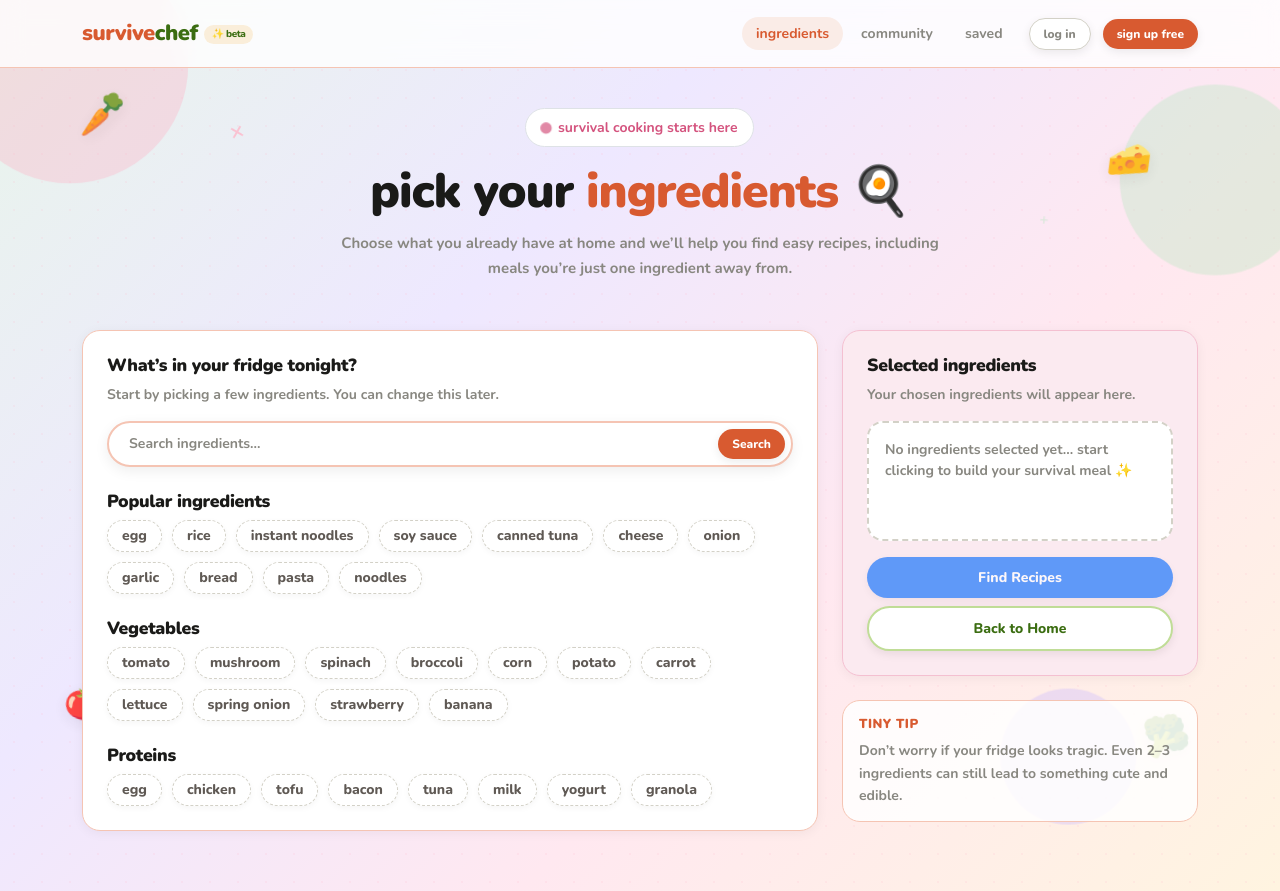
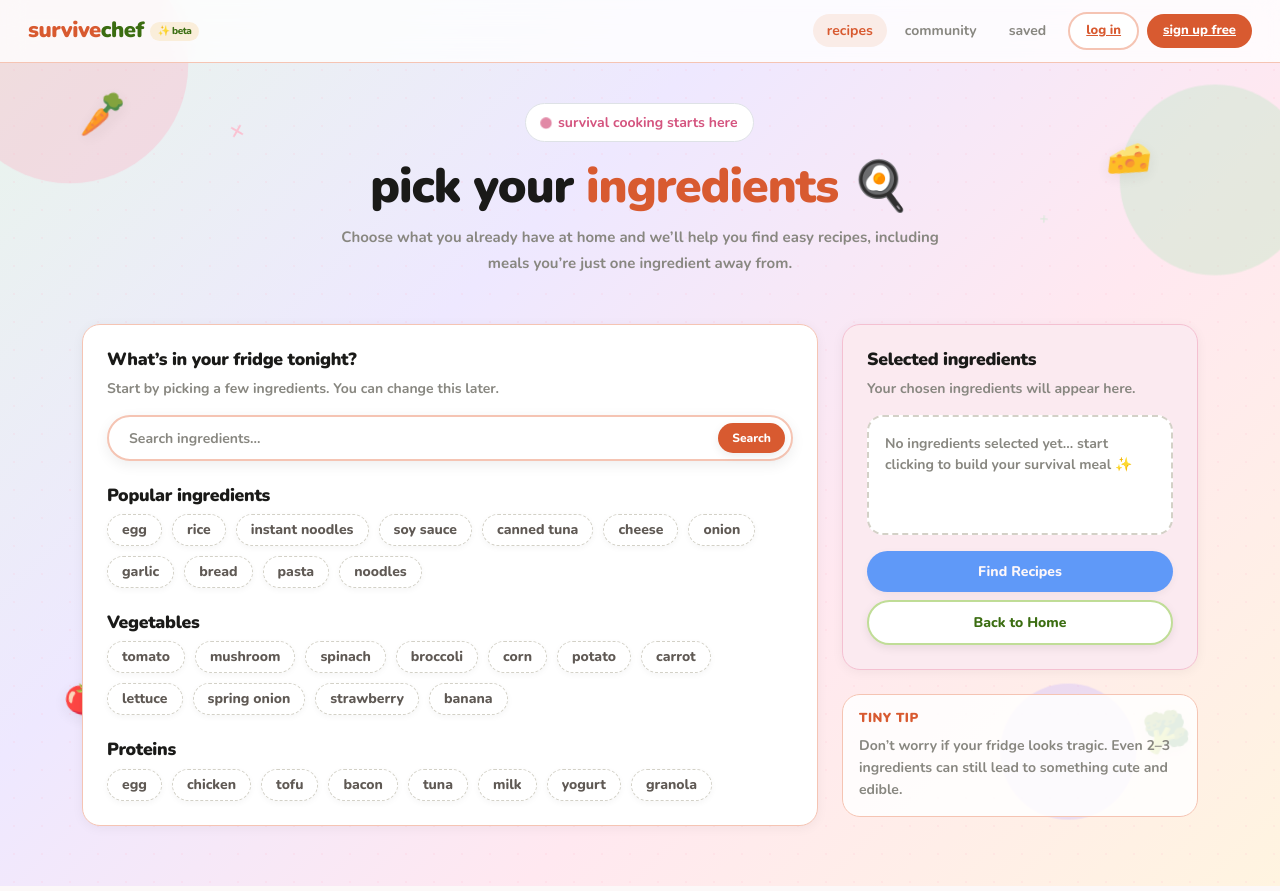
Before and after one commit to xAmyyang/cits5505, a Flask app: page /ingredients in a window 1280 px wide. Run offline with Flask 3, Linux system fonts and the light colour scheme.

Commit message:
Create reusable shared navbar for app pages

```diff
--- a/templates/ingredient-selection.html
+++ b/templates/ingredient-selection.html
@@ -35,47 +35,8 @@
   <span class="sc-sparkle" style="top:24%; right:18%; width:12px; height:12px; color:#B5E8C0; animation-delay:.4s;"></span>
   <span class="sc-sparkle" style="bottom:22%; left:16%; width:11px; height:11px; color:#C8B8FF; animation-delay:.8s;"></span>
 
-  <!-- Navbar -->
-  <nav class="navbar navbar-expand-lg sticky-top">
-    <div class="container">
-      <a class="navbar-brand" href="{{ url_for('home') }}">
-        survive<span>chef</span><span class="sc-logo-badge">✨ beta</span>
-      </a>
-
-      <button class="navbar-toggler" type="button" data-bs-toggle="collapse" data-bs-target="#scNavbar" aria-controls="scNavbar" aria-expanded="false" aria-label="Toggle navigation">
-        <span class="navbar-toggler-icon"></span>
-      </button>
-
-      <div class="collapse navbar-collapse" id="scNavbar">
-        <ul class="navbar-nav ms-auto align-items-lg-center gap-lg-1">
-          <li class="nav-item">
-            <a class="nav-link active" href="{{ url_for('ingredient_selection') }}">ingredients</a>
-          </li>
-          <li class="nav-item">
-            <a class="nav-link" href="{{ url_for('community') }}">community</a>
-          </li>
-          <li class="nav-item">
-            <a class="nav-link" href="{{ url_for('saved_recipes') }}">saved</a>
-          </li>
-          {% if is_logged_in %}
-          <li class="nav-item">
-            <a class="nav-link" href="{{ url_for('profile') }}">profile</a>
-          </li>
-          <li class="nav-item ms-lg-2 mt-2 mt-lg-0">
-            <a href="{{ url_for('logout') }}" class="btn btn-light btn-sm">log out</a>
-          </li>
-          {% else %}
-          <li class="nav-item ms-lg-2 mt-2 mt-lg-0">
-            <a href="{{ url_for('login') }}" class="btn btn-light btn-sm">log in</a>
-          </li>
-          <li class="nav-item ms-lg-2 mt-2 mt-lg-0">
-            <a href="{{ url_for('signup') }}" class="btn btn-primary btn-sm">sign up free</a>
-          </li>
-          {% endif %}
-        </ul>
-      </div>
-    </div>
-  </nav>
+  {% set active_page = 'recipes' %}
+  {% include 'navbar.html' %}
 
   <main class="ingredient-page-main">
     <div class="container">
--- a/templates/navbar.html
+++ b/templates/navbar.html
@@ -5,8 +5,8 @@
 
   <div class="sc-nav-links">
     <a href="{{ url_for('ingredient_selection') }}"
-       class="sc-nav-link {% if active_page == 'ingredients' %}active{% endif %}">
-      ingredients
+    class="sc-nav-link {% if active_page == 'recipes' %}active{% endif %}">
+    recipes
     </a>
 
     <a href="{{ url_for('community') }}"
```
Also changed, not shown: templates/SavedRecipe.html (+3 -11 lines), templates/community.html (+2 -16 lines), templates/profile.html (+3 -11 lines), templates/recipe-results.html (+2 -15 lines).
